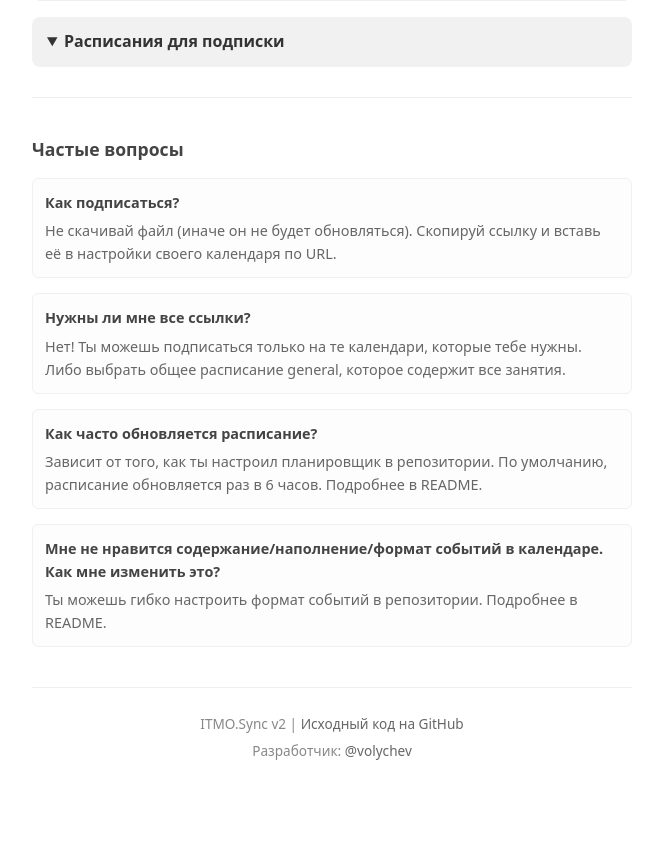
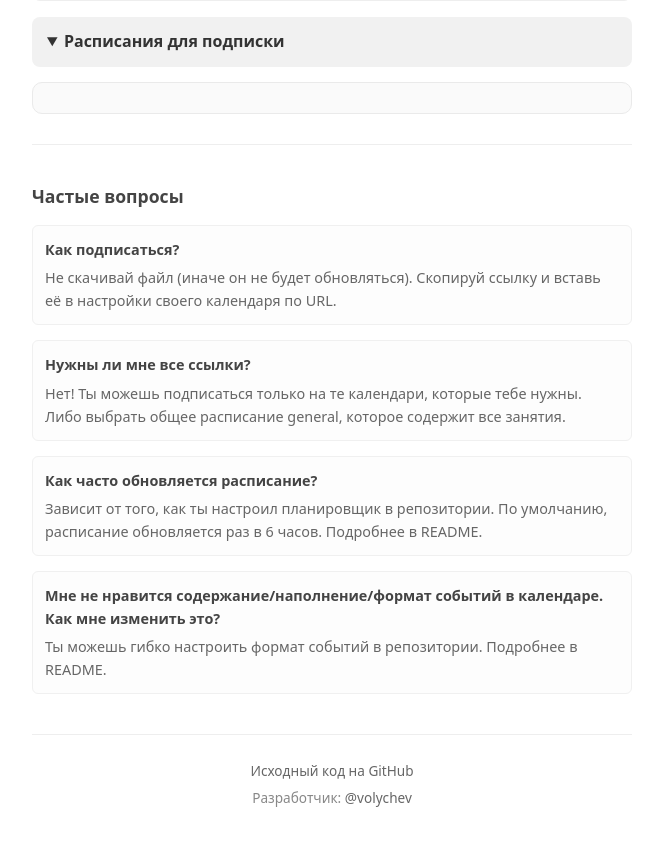
Before and after one commit to volychev/itmo-schedule-serverless, a Python web app: template src/itmosync/templates/index.html in a window 1280 px wide. Shown: the part 262-1110 px from the top of the page, without its empty margins (308-971 px from the left). Before the commit the page ends 1022 px from the top, so only its background shows below. Run offline with Jinja, Linux system fonts and the light colour scheme; the template is opened without the code that fills it, so the values that code supplies are empty.

Commit message:
style: add container block styling for schedules list

```diff
--- a/src/itmosync/templates/index.html
+++ b/src/itmosync/templates/index.html
@@ -8,8 +8,9 @@
         body { font-family: system-ui, -apple-system, sans-serif; max-width: 600px; margin: 40px auto; padding: 0 20px; line-height: 1.6; color: #333; }
         a { color: #0056b3; text-decoration: none; font-weight: 500; }
         a:hover { text-decoration: underline; }
-        ul { list-style-type: none; padding: 0; }
-        li { background: #f9f9f9; margin-bottom: 10px; padding: 15px; border-radius: 8px; border: 1px solid #eee; display: flex; align-items: center; justify-content: space-between; flex-wrap: wrap; gap: 10px; }
+        ul { list-style-type: none; padding: 15px; background: #fafafa; border: 1px solid #eaeaea; border-radius: 10px; margin-top: 0; }
+        li { background: #ffffff; margin-bottom: 10px; padding: 15px; border-radius: 8px; border: 1px solid #eee; display: flex; align-items: center; justify-content: space-between; flex-wrap: wrap; gap: 10px; box-shadow: 0 1px 3px rgba(0,0,0,0.02); }
+        li:last-child { margin-bottom: 0; }
         .schedule-info { flex-grow: 1; }
         .help-container { margin-top: 30px; border-top: 1px solid #eee; padding-top: 20px; }
         .help { font-size: 0.9em; color: #666; margin-bottom: 15px; background: #fdfdfd; padding: 12px; border-radius: 6px; border: 1px solid #f0f0f0; }
@@ -76,7 +77,7 @@
     </div>
 
     <div class="footer">
-        <p>ITMO.Sync v2 | <a href="https://github.com/volychev/itmo-schedule-serverless" target="_blank" rel="noopener noreferrer">Исходный код на GitHub</a></p>
+        <p><a href="https://github.com/volychev/itmo-schedule-serverless" target="_blank" rel="noopener noreferrer">Исходный код на GitHub</a></p>
         <p>Разработчик: <a href="https://telegram.me/volychev" target="_blank" rel="noopener noreferrer">@volychev</a></p>
     </div>
 
```
